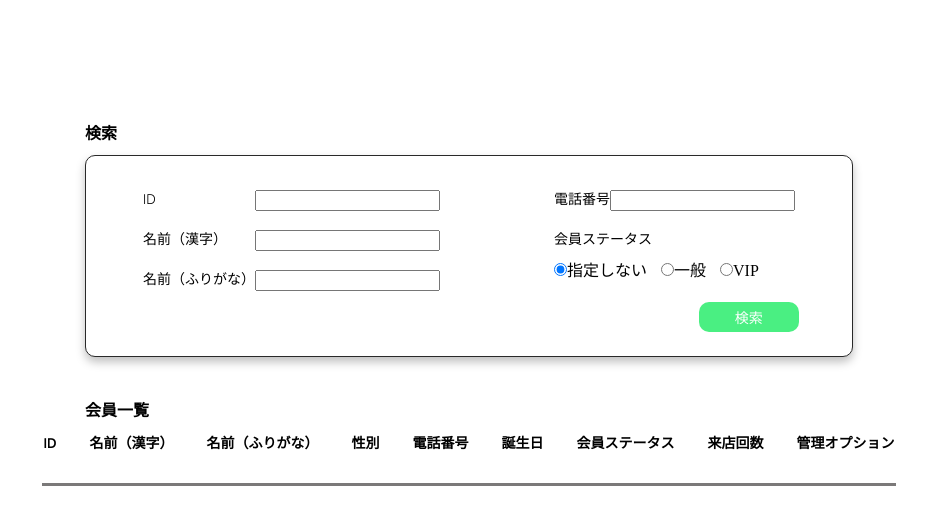
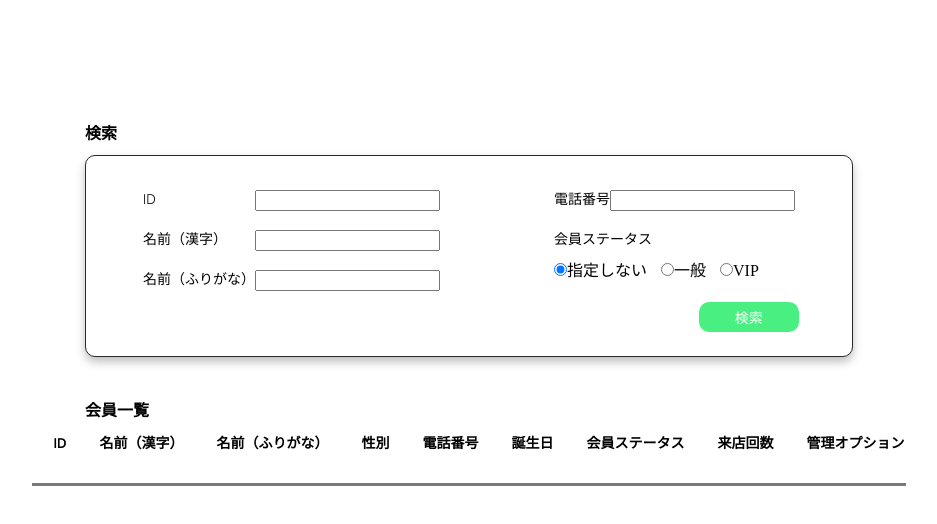
Before and after one commit to ri-i-i-sa/member-management-system-project, a plain HTML site: page index.html in a window 1280 px wide. Shown: the whole page, without its empty margins (171-1108 px from the left). Drawn offline with nearby package versions, Linux system fonts and the light colour scheme; no server answers.

Commit message:
Add color to the even rows of the table, adjustments to the width of the list.

```diff
--- a/css/style.css
+++ b/css/style.css
@@ -10,6 +10,10 @@ h1 {
 td,.text-medium {
   font-family: 'Zen Kaku Gothic New', sans-serif;
   font-size: 14px;
+}
+
+tr:nth-child(2n){
+  background-color: #f8f8f8;
 }
 
 th {
@@ -106,10 +110,18 @@ tr.heading th {
   padding-bottom: 20px;
 }
 
+tr:first-child,td:first-child {
+  padding-left: 20px;
+}
+
 
 .heading {
   background-image: linear-gradient( rgba(0, 0, 0, 0) 90%, #7B7979 90%, #7B7979 95%, rgba(0, 0, 0, 0) 95% );
   padding-bottom: 16px;
+}
+
+.heading.flex {
+  justify-content: space-between;
 }
 
 .line img {
```
